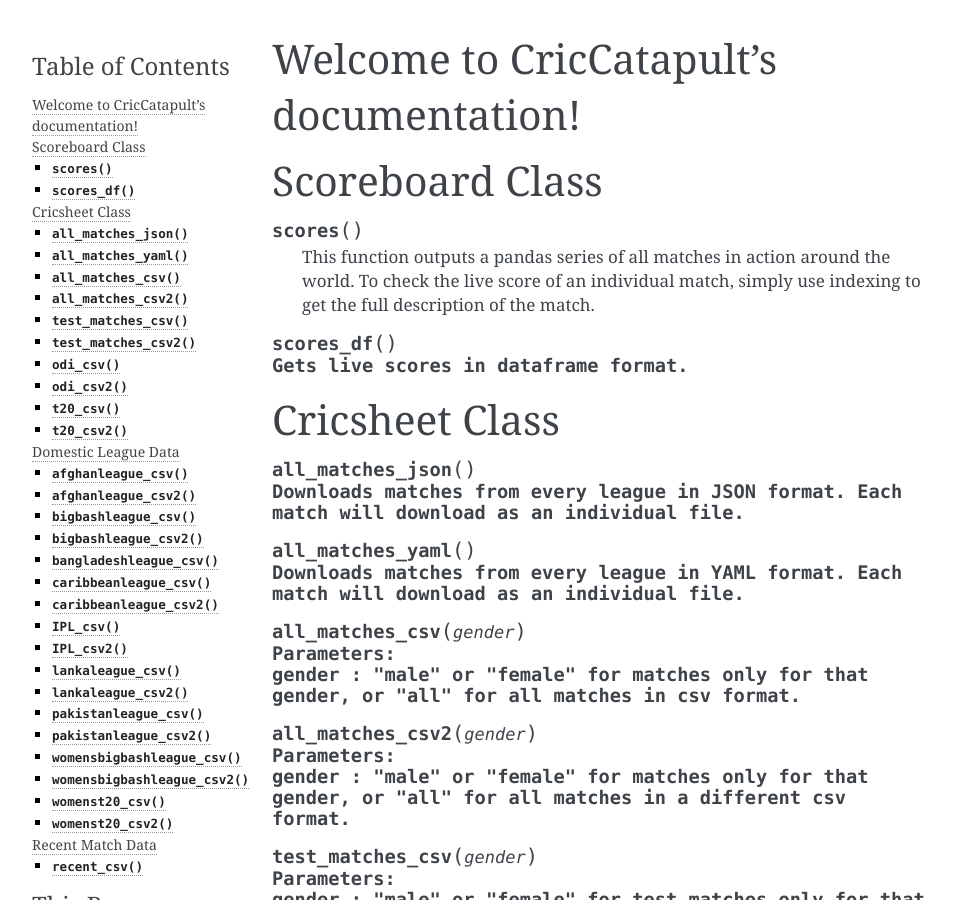
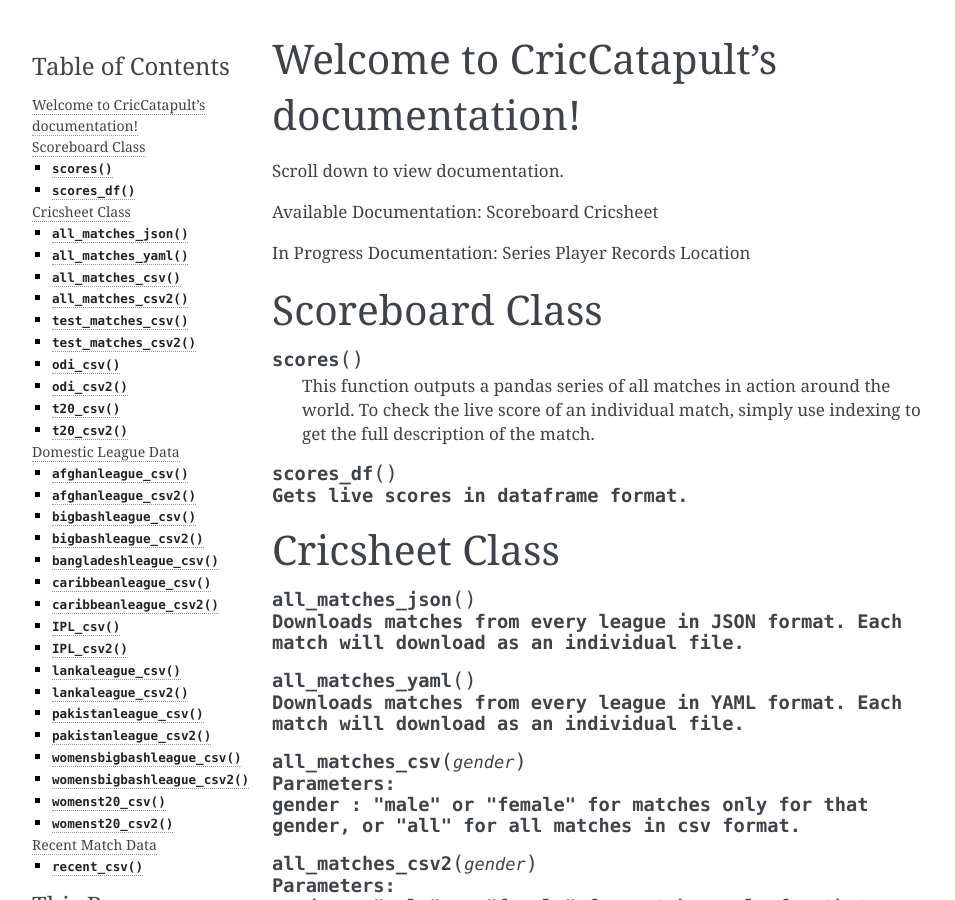
Before and after one commit to aadrijupadya/CricCatapult, a Sphinx documentation site: the page built from docs/source/index.rst, in a window 1280 px wide and 900 px high. Shown: the whole window, without its empty margins (148-1103 px from the left). Built offline with Sphinx 7.4.7, drawn with Linux system fonts in a browser that asks for light colours.

Commit message:
Update index.rst

```diff
--- a/docs/source/index.rst
+++ b/docs/source/index.rst
@@ -9,6 +9,19 @@ Welcome to CricCatapult's documentation!
 .. toctree::
    :maxdepth: 2
    :caption: Contents:
+
+Scroll down to view documentation.
+
+Available Documentation:
+Scoreboard
+Cricsheet
+
+In Progress Documentation:
+Series
+Player
+Records
+Location
+
 
 Scoreboard Class
 ==================
```
